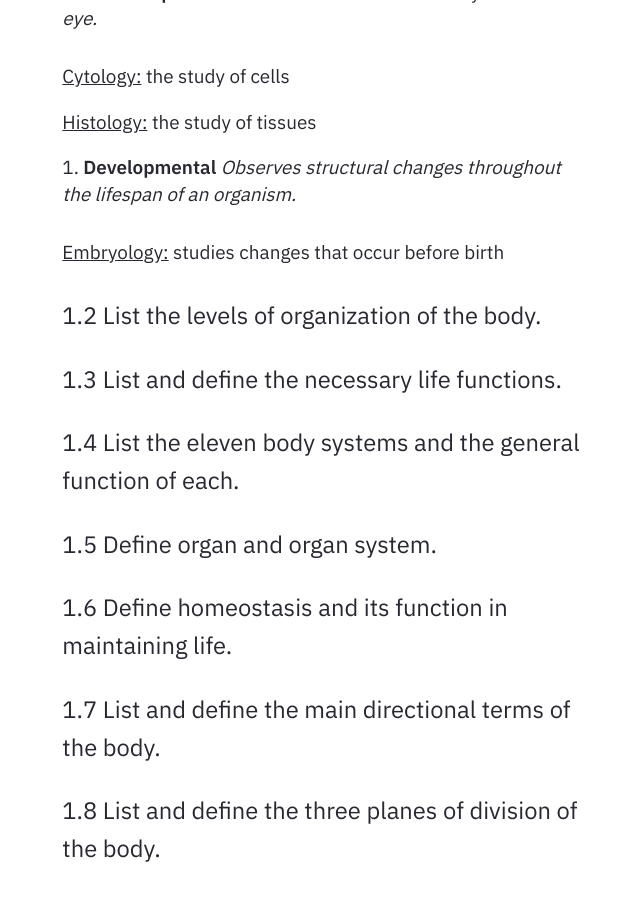
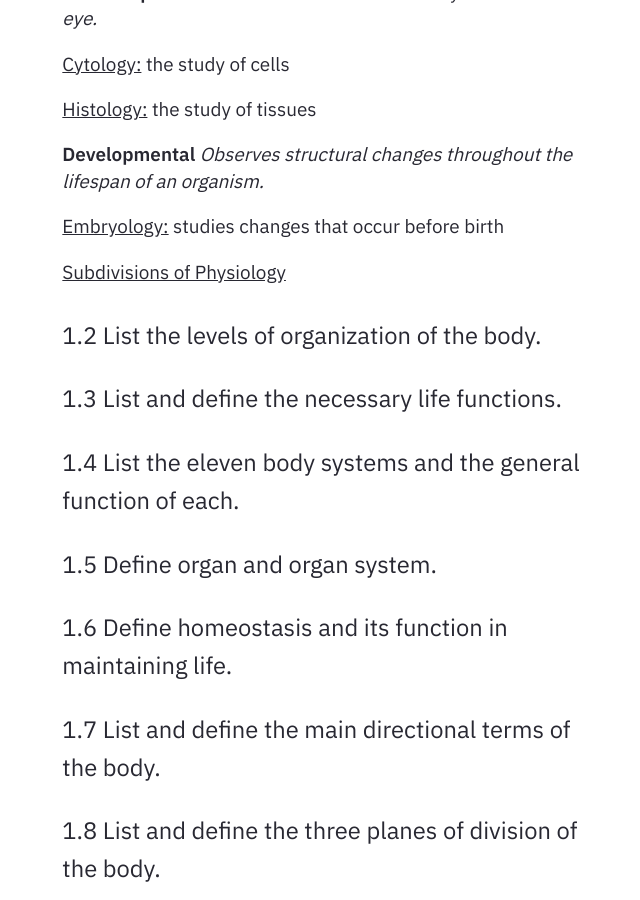
Before and after one commit to jeremycsaunders/jeremycsaunders.github.io, a Jekyll site: the page built from _notes/Public/PN1109 - Anatomy & Physiology.md, in a window 1280 px wide and 900 px high, scrolled down 1330 px. Shown: the whole window, without its empty margins (316-956 px from the left). Built offline with Jekyll 4.4.1, drawn with Linux system fonts in a browser that asks for light colours.

Commit message:
Update PN1109 - Anatomy & Physiology.md

```diff
--- a/_notes/Public/PN1109 - Anatomy & Physiology.md
+++ b/_notes/Public/PN1109 - Anatomy & Physiology.md
@@ -36,17 +36,22 @@ There are also several subdivisions of both anatomy and physiology:
 
 <u>Surface:</u> the study of internal structures as they relate to overlying skin surface i.e. feeling blood vessel for pulses and blood draw)
 
-2. **Microscopic**
+**Microscopic**
 *Structures too small to be seen by the naked eye.*
 
 <u>Cytology:</u> the study of cells
 
 <u>Histology:</u> the study of tissues
 
-3. **Developmental**
+**Developmental**
 *Observes structural changes throughout the lifespan of an organism.*
 
 <u>Embryology:</u> studies changes that occur before birth
+
+
+<u>Subdivisions of Physiology</u>
+
+
 
 
 ##### 1.2 List the levels of organization of the body.
```
